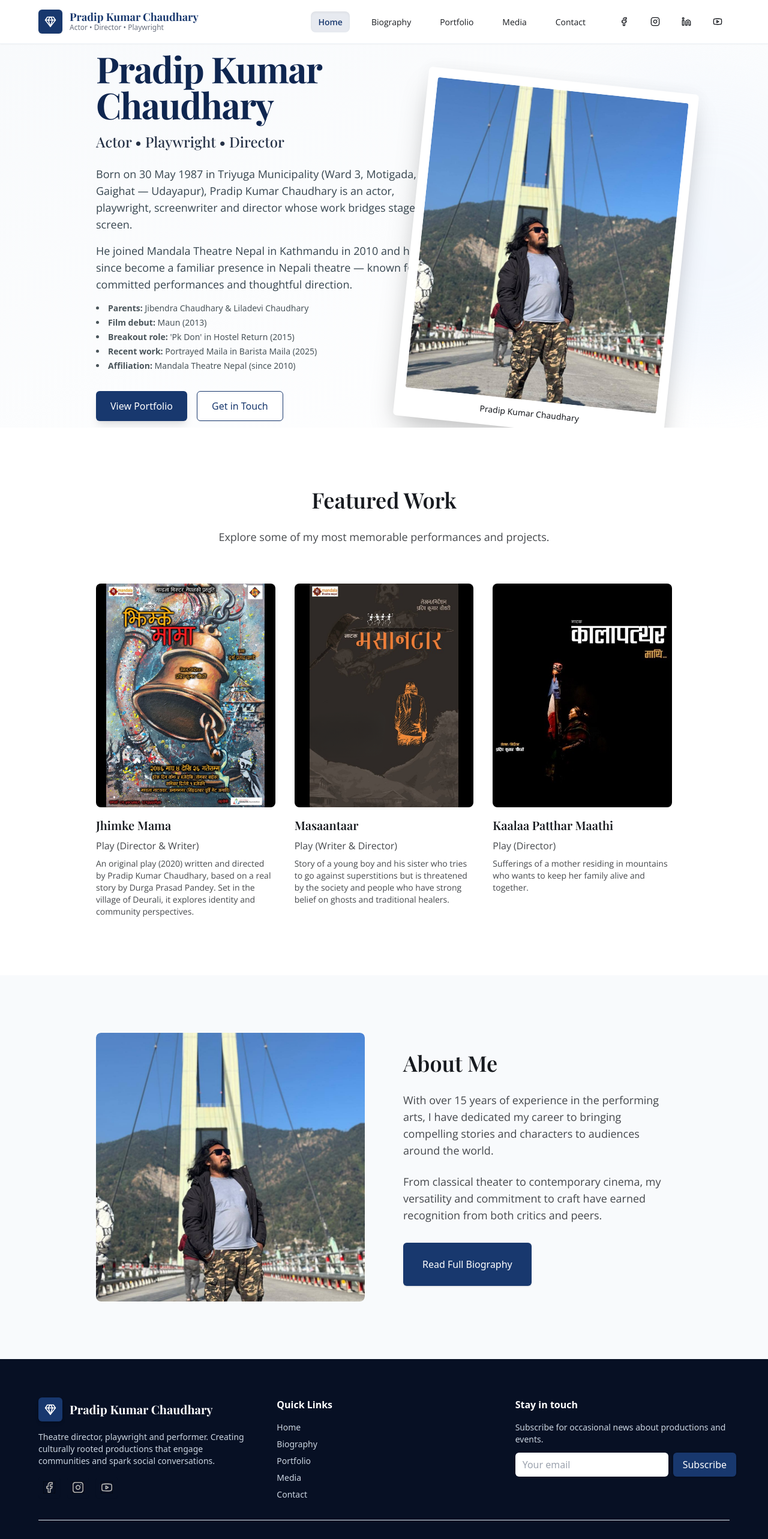
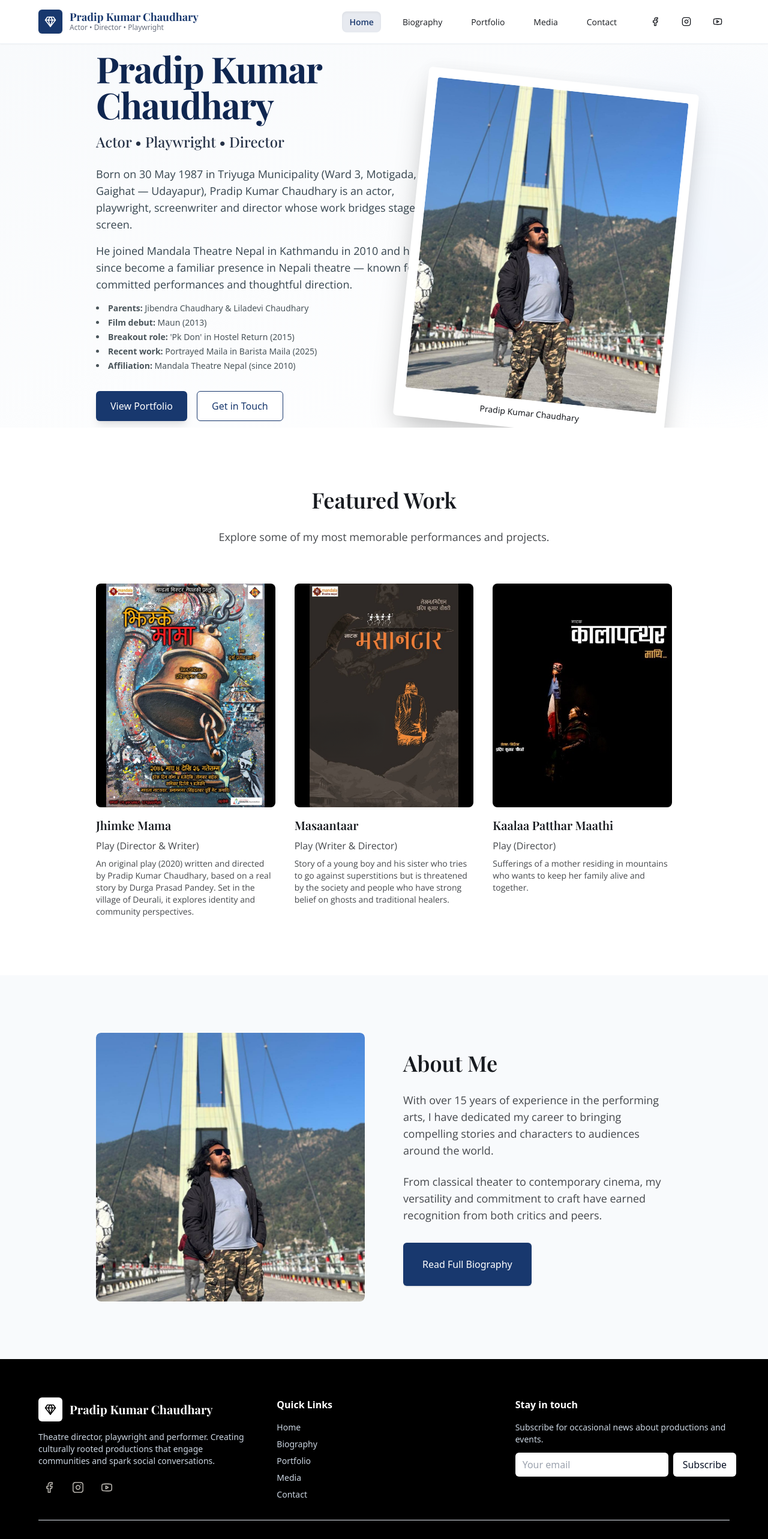
Before and after one commit to aayushGhimire321/Pradip_kumar_chaudhary, a React (Vite) app in the folder project/: page / in a window 1280 px wide. Shown: the top 2566 px of the page at 60% size. Built offline with nearby package versions, Linux system fonts and the light colour scheme.

Commit message:
changes in social media links

```diff
--- a/project/src/components/Footer/Footer.tsx
+++ b/project/src/components/Footer/Footer.tsx
@@ -18,13 +18,13 @@ const sectionLinks = [
 
 export const Footer = (): JSX.Element => {
   return (
-    <footer className="w-full bg-[#071024] text-white pt-16 pb-8">
+  <footer className="w-full bg-black text-white pt-16 pb-8">
       <div className="max-w-[1200px] mx-auto px-6">
         <div className="grid md:grid-cols-3 gap-10">
           <div className="space-y-4">
             <div className="flex items-center gap-3">
-              <div className="w-10 h-10 bg-[#18386e] rounded-md flex items-center justify-center shadow-md">
-                <img className="w-5 h-5" alt="Gem" src="/gem.svg" />
+              <div className="w-10 h-10 bg-white rounded-md flex items-center justify-center shadow-md">
+                <img className="w-5 h-5 filter brightness-0" alt="Gem" src="/gem.svg" />
               </div>
               <h3 className="[font-family:'Playfair_Display',Helvetica] font-bold text-white text-xl">
                 Pradip Kumar Chaudhary
@@ -69,7 +69,8 @@ export const Footer = (): JSX.Element => {
             <p className="text-sm text-slate-300 mb-3">Subscribe for occasional news about productions and events.</p>
             <form className="flex gap-2">
               <input aria-label="Email" type="email" placeholder="Your email" className="flex-1 px-3 py-2 rounded-md text-black" />
-              <button type="submit" className="bg-[#18386e] text-white px-4 py-2 rounded-md shadow">Subscribe</button>
+              {/* White subscribe button with dark text for contrast */}
+              <button type="submit" className="bg-white text-[#071024] px-4 py-2 rounded-md shadow">Subscribe</button>
             </form>
           </div>
         </div>
--- a/project/src/components/Header/Header.tsx
+++ b/project/src/components/Header/Header.tsx
@@ -15,10 +15,9 @@ const navigationItems = [
 ];
 
 const socialMediaIcons = [
-  { alt: "Facebook", src: "/facebook.svg" },
-  { alt: "Instagram", src: "/instagram.svg" },
-  { alt: "Linked in", src: "/linkedin-1.svg" },
-  { alt: "You tube", src: "/youtube-1.svg" },
+  { alt: "Facebook", src: "/facebook.svg", url: "https://www.facebook.com/pradip.k.chaudhary.1" },
+  { alt: "Instagram", src: "/instagram.svg", url: "https://www.instagram.com/pradipkumar__chaudhary/" },
+  { alt: "YouTube", src: "/youtube-1.svg", url: "https://www.youtube.com/@devdatcreations4526" },
 ];
 
 export const Header = ({ activePage }: HeaderProps): JSX.Element => {
@@ -59,14 +58,22 @@ export const Header = ({ activePage }: HeaderProps): JSX.Element => {
 
           <div className="flex items-center gap-3">
             {socialMediaIcons.map((icon, index) => (
-              <Button
+              <a
                 key={index}
-                variant="ghost"
-                size="icon"
-                className="w-10 h-10 rounded-md p-0 hover:bg-[#f6f9ff]"
+                href={icon.url}
+                target="_blank"
+                rel="noopener noreferrer"
+                aria-label={icon.alt}
+                className="inline-block"
               >
-                <img className="w-4 h-4" alt={icon.alt} src={icon.src} />
-              </Button>
+                <Button
+                  variant="ghost"
+                  size="icon"
+                  className="w-10 h-10 rounded-md p-0 hover:bg-[#f6f9ff]"
+                >
+                  <img className="w-4 h-4" alt={icon.alt} src={icon.src} />
+                </Button>
+              </a>
             ))}
           </div>
         </div>
@@ -95,7 +102,15 @@ export const Header = ({ activePage }: HeaderProps): JSX.Element => {
             ))}
             <div className="flex gap-3 mt-2">
               {socialMediaIcons.map((icon, idx) => (
-                <img key={idx} src={icon.src} alt={icon.alt} className="w-6 h-6" />
+                <a
+                  key={idx}
+                  href={icon.url}
+                  target="_blank"
+                  rel="noopener noreferrer"
+                  aria-label={icon.alt}
+                >
+                  <img src={icon.src} alt={icon.alt} className="w-6 h-6" />
+                </a>
               ))}
             </div>
           </div>
```
